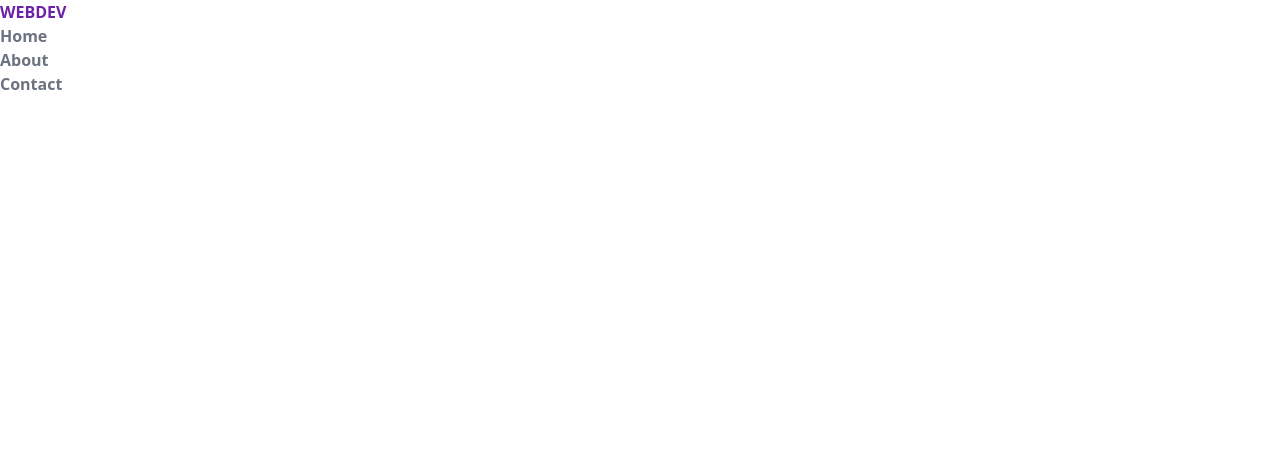
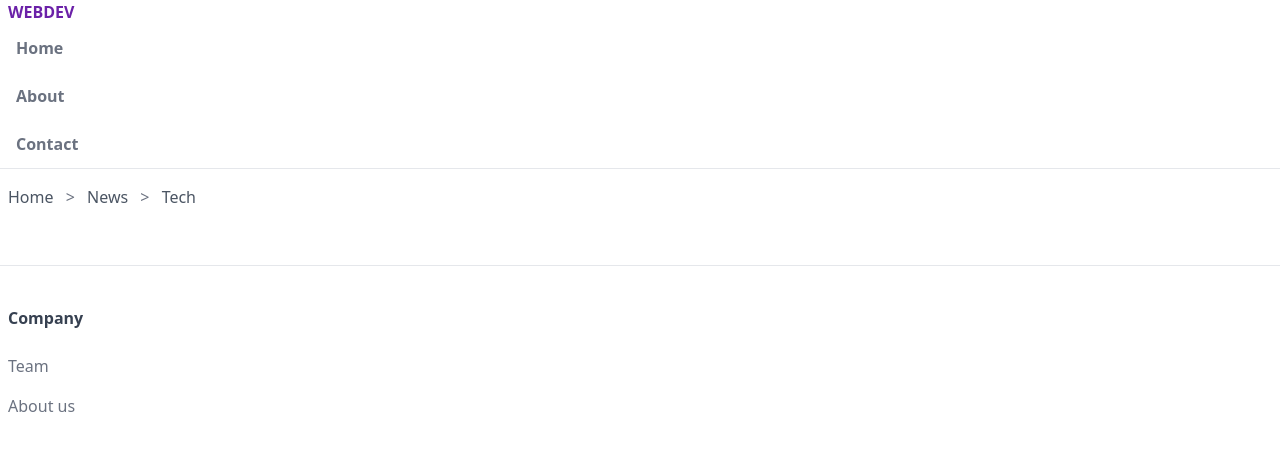
Before and after one commit to YauhenKavalchuk/tailwindcss, a website: page index.html in a window 1280 px wide. Drawn offline with Linux system fonts and the light colour scheme.

Commit message:
Padding, Margin & Borders

```diff
--- a/index.html
+++ b/index.html
@@ -8,15 +8,46 @@
     <title>TailwindCSS</title>
   </head>
   <body>
-    <header>
+    <!-- header -->
+    <header class="px-2 border-b">
       <a href="#" class="uppercase font-bold text-purple-800">webDev</a>
       <nav>
         <ul class="text-gray-500 font-semibold">
-          <li><a href="#">Home</a></li>
-          <li><a href="#">About</a></li>
-          <li><a href="#">Contact</a></li>
+          <li><a class="inline-block py-3 px-2" href="#">Home</a></li>
+          <li><a class="inline-block py-3 px-2" href="#">About</a></li>
+          <li><a class="inline-block py-3 px-2" href="#">Contact</a></li>
         </ul>
       </nav>
     </header>
+
+    <main>
+      <!-- breadcrumbs -->
+      <div class="px-2">
+        <div class="py-4 overflow-y-auto whitespace-nowrap">
+          <a class="text-gray-600" href="#">Home</a>
+          <span class="mx-2 text-gray-500">&gt;</span>
+          <a class="text-gray-600" href="#">News</a>
+          <span class="mx-2 text-gray-500">&gt;</span>
+          <a class="text-gray-600" href="#">Tech</a>
+        </div>
+      </div>
+    </main>
+
+    <!-- footer -->
+    <footer class="border-t mt-10 py-10 px-2">
+      <div>
+        <div>
+          <h6 class="font-semibold text-gray-700 mb-4">Company</h6>
+          <ul>
+            <li>
+              <a href="#" class="inline-block text-gray-500 py-2">Team</a>
+            </li>
+            <li>
+              <a href="#" class="inline-block text-gray-500 py-2">About us</a>
+            </li>
+          </ul>
+        </div>
+      </div>
+    </footer>
   </body>
 </html>
```
Also changed, not shown: public/styles.css.
